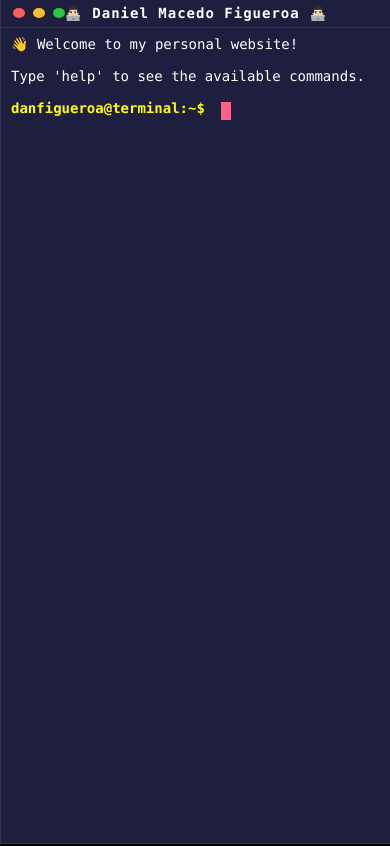
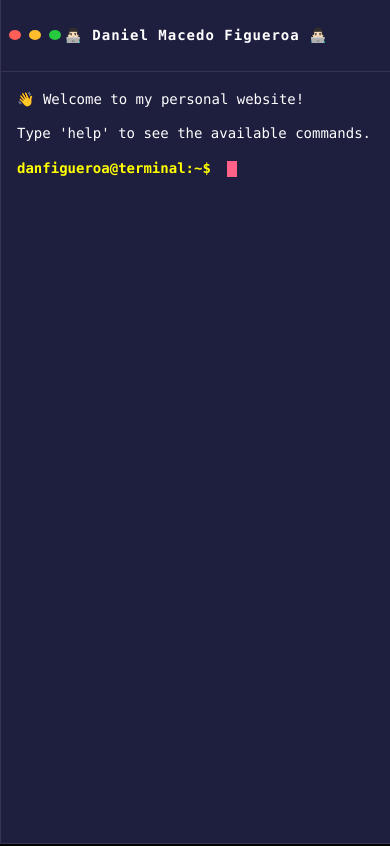
Before and after one commit to danfigueroa/daniel-figueroa, a React (Vite) app: page / in a window 390 px wide. Built offline with nearby package versions, Linux system fonts and the light colour scheme.

Commit message:
feat: mobile ui update

```diff
--- a/src/index.css
+++ b/src/index.css
@@ -256,11 +256,11 @@ body {
 
     .terminal-header {
         font-size: 16px;
-        padding: 8px 12px;
+        padding: 12px;
     }
 
     .terminal-body {
-        padding: 8px 12px;
+        padding: 12px;
     }
 
     .mac-buttons {
@@ -283,28 +283,36 @@ body {
     html,
     body {
         font-size: 14px;
+        height: 100%;
+        overflow: hidden;
     }
 
     .terminal-header {
-        font-size: 14px;
-        padding: 6px 10px;
+        font-size: 16px;
+        padding: 12px;
+        height: 48px;
     }
 
     .terminal-body {
-        padding: 6px 10px;
+        padding: 16px;
+        height: calc(100vh - 48px);
+        overflow-y: auto;
+        -webkit-overflow-scrolling: touch;
     }
 
-    /* Ajusta o texto longo para não quebrar o layout */
     .terminal-body div {
         max-width: 100%;
         overflow-wrap: break-word;
         word-wrap: break-word;
         word-break: break-word;
+        font-size: 14px;
+        line-height: 1.6;
     }
 
-    /* Ajusta o prompt para telas pequenas */
     .prompt-line {
-        flex-wrap: wrap;
+        flex-wrap: nowrap;
+        font-size: 14px;
+        margin-top: 8px;
     }
 
     .terminal-container {
@@ -312,9 +320,38 @@ body {
         height: 100vh;
         margin: 0;
         border-radius: 0;
+        position: fixed;
+        top: 0;
+        left: 0;
+        right: 0;
+        bottom: 0;
     }
 
     .terminal-header {
         border-radius: 0;
     }
+
+    .mac-buttons {
+        left: 8px;
+    }
+
+    .terminal-header {
+        font-size: 14px;
+    }
+
+    .terminal-body > div:not(:last-child) {
+        margin-bottom: 12px;
+    }
+
+    .cursor {
+        height: 16px;
+        top: 1px;
+    }
+
+    @supports (-webkit-touch-callout: none) {
+        input,
+        textarea {
+            font-size: 16px;
+        }
+    }
 }
```
